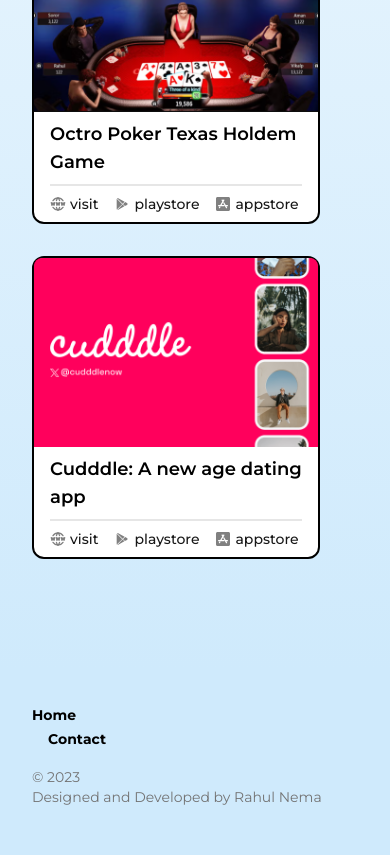
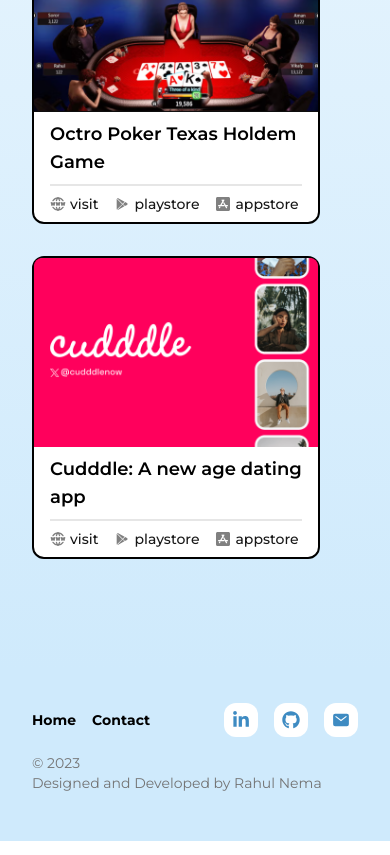
Before and after one commit to rahulnema0411/portfolio, a Next.js app: page / in a window 390 px wide. Shown: the part 4422-5277 px from the top of the page. Built offline with nearby package versions, Linux system fonts and the light colour scheme.

Commit message:
fix: fixes in contact section

```diff
--- a/src/app/components/contactMeSection.tsx
+++ b/src/app/components/contactMeSection.tsx
@@ -6,9 +6,9 @@
 export default function ContactMeSection() {
   return (
     <div id="contact" className="p-8 bg-materialblue">
-      <nav className="flex justify-between items-center">
-        <div className="flex flex-row justify-between items-center w-full sm:w-auto">
-          <ul className="sm:flex space-x-4">
+      <nav className="flex flex-row items-center justify-between">
+        <div className="">
+          <ul className="flex space-x-4">
             <li>
               <a
                 href="#"
@@ -27,8 +27,8 @@
             </li>
           </ul>
         </div>
-        <div className="hidden sm:flex flex-row justify-between md:justify-normal items-center">
-          <ul className={`sm:flex space-x-4`}>
+        <div className="">
+          <ul className="flex flex-row space-x-4">
             <li className="bg-white rounded-xl p-2">
               <a
                 href="https://www.linkedin.com/in/rahulnema0411"
```
